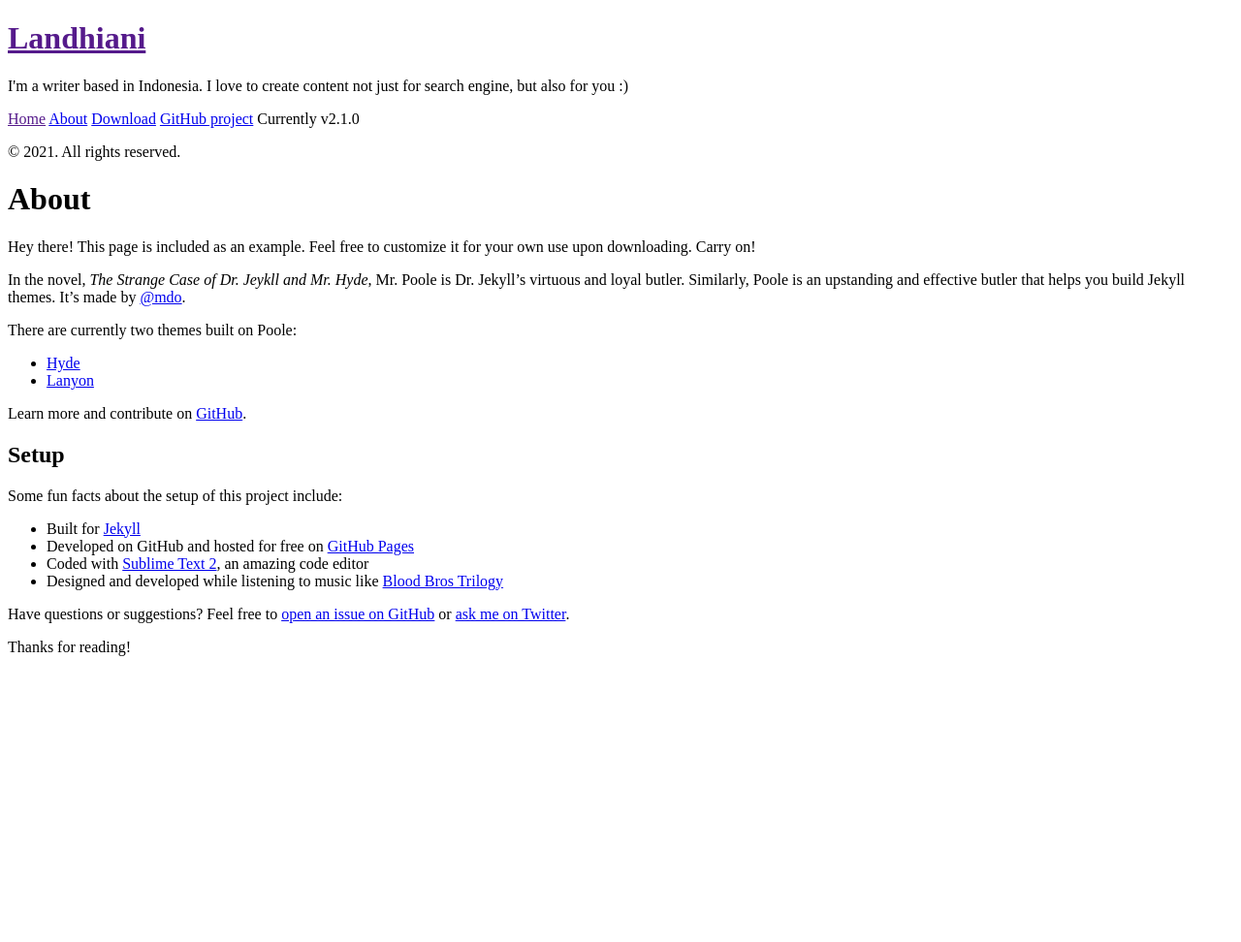
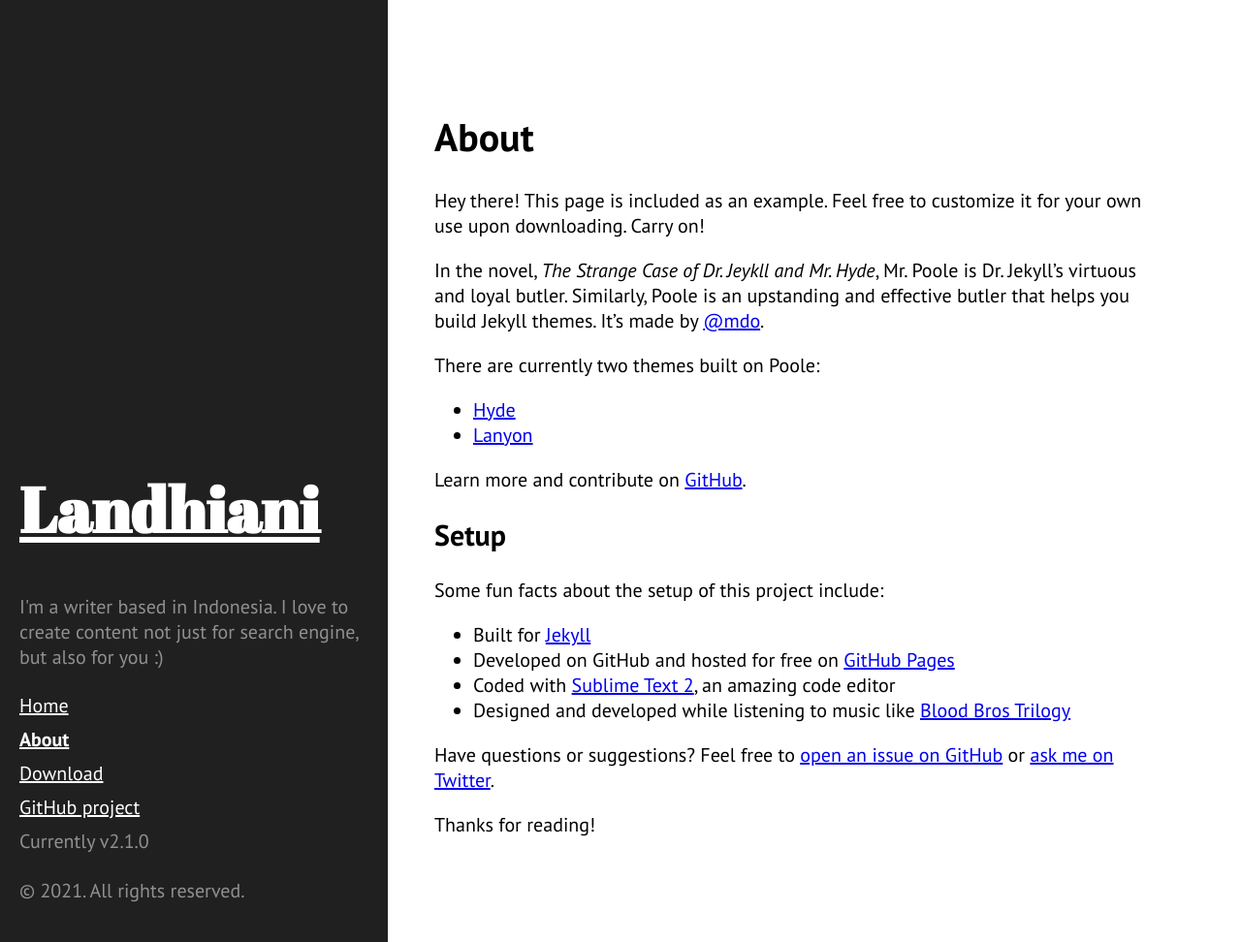
Before and after one commit to landhiani/landhiani.github.io, a Jekyll site: the page built from about.md, in a window 1280 px wide and 972 px high. Shown: the whole window at 97% size. Built offline with Jekyll 4.4.1, drawn with Linux system fonts in a browser that asks for light colours; Markdown is read by kramdown in place of the engine named in the settings.

Commit message:
Update head.html

```diff
--- a/_includes/head.html
+++ b/_includes/head.html
@@ -17,7 +17,7 @@
   <!-- CSS -->
   <link rel="stylesheet" href="{{ site.baseurl }}public/css/poole.css">
   <link rel="stylesheet" href="{{ site.baseurl }}public/css/syntax.css">
-  <link rel="stylesheet" href="{{ site.baseurl }}public/css/hyde.css">
+  <link rel="stylesheet" href="{{ 'public/css/hyde.css' | relative_url }}">
   <link rel="stylesheet" href="https://fonts.googleapis.com/css?family=PT+Sans:400,400italic,700|Abril+Fatface">
 
   <!-- Icons -->
```
